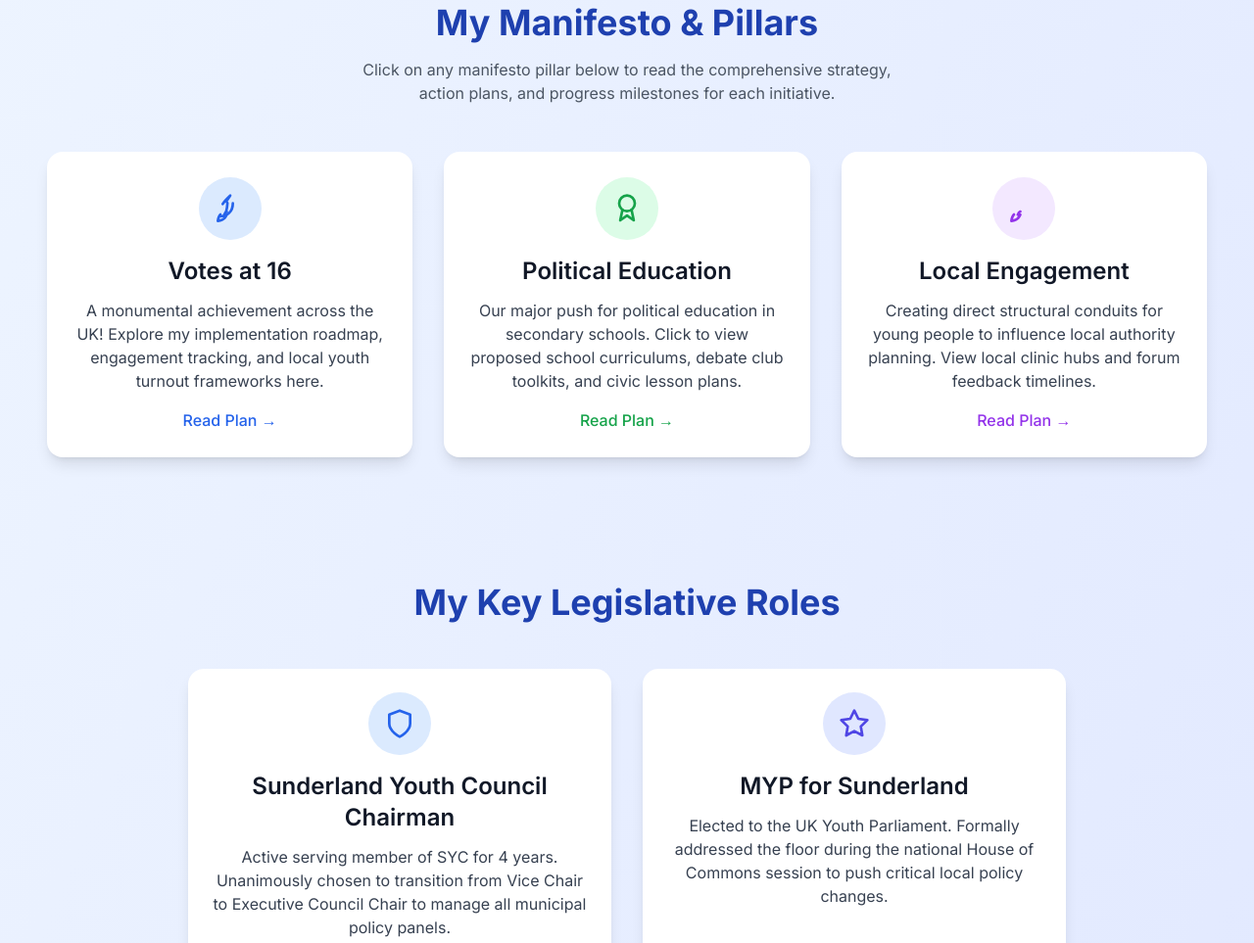
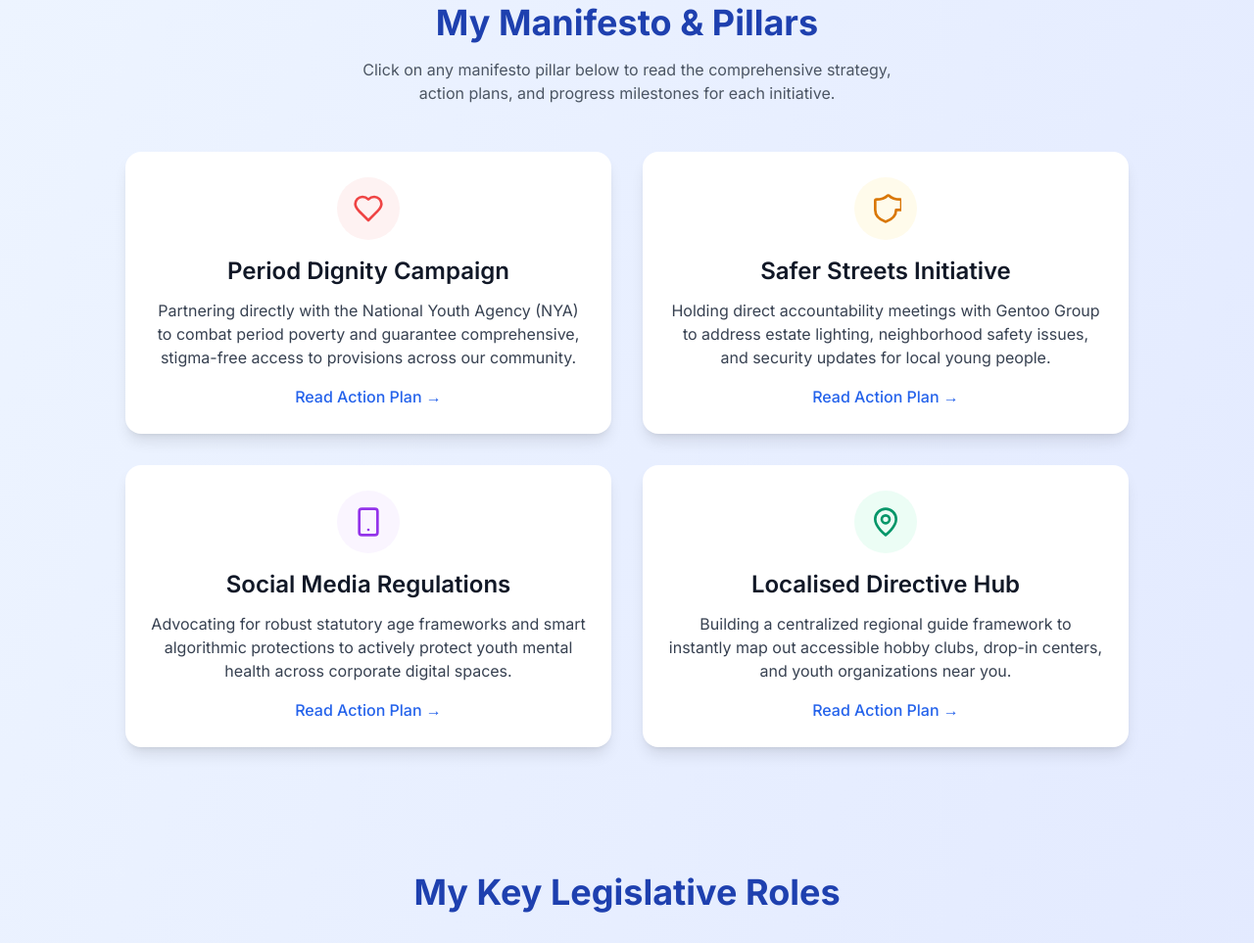
Before and after one commit to NathanajithMYP/Campaign, a plain HTML site: page index.html in a window 1280 px wide. Shown: the part 841-1804 px from the top of the page at 98% size. Drawn offline with nearby package versions, Linux system fonts and the light colour scheme.

Commit message:
Update index.html

```diff
--- a/index.html
+++ b/index.html
@@ -52,7 +52,7 @@
         </div>
     </section>
 
-    <section id="manifesto" class="container mx-auto py-16 px-6 md:px-12">
+        <section id="manifesto" class="container mx-auto py-16 px-6 md:px-12">
         <h2 class="text-4xl font-bold text-center text-blue-800 mb-4">
             My Manifesto & Pillars
         </h2>
@@ -60,56 +60,73 @@
             Click on any manifesto pillar below to read the comprehensive strategy, action plans, and progress milestones for each initiative.
         </p>
 
-        <div class="grid grid-cols-1 md:grid-cols-2 lg:grid-cols-3 gap-8">
-            <!-- Pillar 1 Link Block -->
-            <a href="manifesto/votes-at-16.html" class="bg-white p-6 rounded-2xl shadow-lg flex flex-col items-center text-center transform hover:scale-105 hover:shadow-2xl border-2 border-transparent hover:border-blue-400 transition duration-300 group">
-                <div class="p-4 bg-blue-100 rounded-full mb-4 group-hover:bg-blue-200 transition duration-300">
-                    <svg xmlns="http://www.w3.org/2000/svg" width="24" height="24" viewBox="0 0 24 24" fill="none" stroke="currentColor" stroke-width="2" stroke-linecap="round" stroke-linejoin="round" class="lucide lucide-rocket text-blue-600 w-8 h-8"><path d="M4.5 16.5c-1.5 1.26-2 5-2 5s3.74-.5 5-2c.75-.75 1.39-1.72 1.87-2.78m.02-2.46c-.62.26-1.29.48-2 2.5l-.5 1c2.2-2.2 2.85-7.5 3-10-.26-.44-.52-.89-.79-1.34L12 2l-3 3c-1.35 1.35-2.22 2.67-2.78 3.5M14 8c0 6-4 10-10 10"/></svg>
+        <div class="grid grid-cols-1 md:grid-cols-2 gap-8 max-w-5xl mx-auto">
+            <!-- Pillar 1: Period Dignity -->
+            <a href="manifesto/period-dignity.html" class="bg-white p-6 rounded-2xl shadow-lg flex flex-col items-center text-center transform hover:scale-105 hover:shadow-2xl border-2 border-transparent hover:border-blue-400 transition duration-300 group">
+                <div class="p-4 bg-red-50 rounded-full mb-4 group-hover:bg-red-100 transition duration-300">
+                    <svg xmlns="http://www.w3.org/2000/svg" width="24" height="24" viewBox="0 0 24 24" fill="none" stroke="currentColor" stroke-width="2" stroke-linecap="round" stroke-linejoin="round" class="lucide lucide-heart text-red-500 w-8 h-8"><path d="M19 14c1.49-1.46 3-3.21 3-5.5A5.5 5.5 0 0 0 16.5 3c-1.76 0-3 .5-4.5 2-1.5-1.5-2.74-2-4.5-2A5.5 5.5 0 0 0 2 8.5c0 2.3 1.5 4.05 3 5.5l7 7Z"/></svg>
                 </div>
                 <h3 class="text-2xl font-semibold text-gray-900 mb-3 group-hover:text-blue-700 transition duration-300">
-                    Votes at 16
+                    Period Dignity Campaign
                 </h3>
                 <p class="text-gray-700 flex-grow">
-                    A monumental achievement across the UK! Explore my implementation roadmap, engagement tracking, and local youth turnout frameworks here.
+                    Partnering directly with the National Youth Agency (NYA) to combat period poverty and guarantee comprehensive, stigma-free access to provisions across our community.
                 </p>
                 <span class="text-blue-600 font-medium mt-4 inline-flex items-center group-hover:translate-x-1 transition-transform duration-300">
-                    Read Plan &rarr;
+                    Read Action Plan &rarr;
                 </span>
             </a>
 
-            <!-- Pillar 2 Link Block -->
-            <a href="manifesto/political-education.html" class="bg-white p-6 rounded-2xl shadow-lg flex flex-col items-center text-center transform hover:scale-105 hover:shadow-2xl border-2 border-transparent hover:border-blue-400 transition duration-300 group">
-                <div class="p-4 bg-green-100 rounded-full mb-4 group-hover:bg-green-200 transition duration-300">
-                    <svg xmlns="http://www.w3.org/2000/svg" width="24" height="24" viewBox="0 0 24 24" fill="none" stroke="currentColor" stroke-width="2" stroke-linecap="round" stroke-linejoin="round" class="lucide lucide-award text-green-600 w-8 h-8"><circle cx="12" cy="8" r="6"/><path d="M15.477 12.89L17.18 21l-5.15-3.62L6.82 21l1.703-8.11"/></svg>
+            <!-- Pillar 2: Safer Streets -->
+            <a href="manifesto/safer-streets.html" class="bg-white p-6 rounded-2xl shadow-lg flex flex-col items-center text-center transform hover:scale-105 hover:shadow-2xl border-2 border-transparent hover:border-blue-400 transition duration-300 group">
+                <div class="p-4 bg-amber-50 rounded-full mb-4 group-hover:bg-amber-100 transition duration-300">
+                    <svg xmlns="http://www.w3.org/2000/svg" width="24" height="24" viewBox="0 0 24 24" fill="none" stroke="currentColor" stroke-width="2" stroke-linecap="round" stroke-linejoin="round" class="lucide lucide-shield text-amber-600 w-8 h-8"><path d="M20 13c0 5-3.5 7.5-7.66 8.95a1 1 0 0 1-.67-.01C7.5 20.5 4 18 4 13V6a1 1 0 0 1 1-1c3.4 0 6.8-1.4 8.5-3a1 1 0 0 1 1 0c1.7 1.6 5.1 3 8.5 3a1 1 0 0 1 1 1v7Z"/></svg>
                 </div>
-                <h3 class="text-2xl font-semibold text-gray-900 mb-3 group-hover:text-green-700 transition duration-300">
-                    Political Education
+                <h3 class="text-2xl font-semibold text-gray-900 mb-3 group-hover:text-blue-700 transition duration-300">
+                    Safer Streets Initiative
                 </h3>
                 <p class="text-gray-700 flex-grow">
-                    Our major push for political education in secondary schools. Click to view proposed school curriculums, debate club toolkits, and civic lesson plans.
+                    Holding direct accountability meetings with Gentoo Group to address estate lighting, neighborhood safety issues, and security updates for local young people.
                 </p>
-                <span class="text-green-600 font-medium mt-4 inline-flex items-center group-hover:translate-x-1 transition-transform duration-300">
-                    Read Plan &rarr;
+                <span class="text-blue-600 font-medium mt-4 inline-flex items-center group-hover:translate-x-1 transition-transform duration-300">
+                    Read Action Plan &rarr;
                 </span>
             </a>
 
-            <!-- Pillar 3 Link Block -->
-            <a href="manifesto/youth-engagement.html" class="bg-white p-6 rounded-2xl shadow-lg flex flex-col items-center text-center transform hover:scale-105 hover:shadow-2xl border-2 border-transparent hover:border-blue-400 transition duration-300 group">
-                <div class="p-4 bg-purple-100 rounded-full mb-4 group-hover:bg-purple-200 transition duration-300">
-                    <svg xmlns="http://www.w3.org/2000/svg" width="24" height="24" viewBox="0 0 24 24" fill="none" stroke="currentColor" stroke-width="2" stroke-linecap="round" stroke-linejoin="round" class="lucide lucide-rocket text-purple-600 w-8 h-8"><path d="M4.5 16.5c-1.5 1.26-2 5-2 5s3.74-.5 5-2c.75-.75 1.39-1.72 1.87-2.78m.02-2.46c-.62.26-1.29.48-2 2.5"/></svg>
+            <!-- Pillar 3: Social Media Ban -->
+            <a href="manifesto/social-media-ban.html" class="bg-white p-6 rounded-2xl shadow-lg flex flex-col items-center text-center transform hover:scale-105 hover:shadow-2xl border-2 border-transparent hover:border-blue-400 transition duration-300 group">
+                <div class="p-4 bg-purple-50 rounded-full mb-4 group-hover:bg-purple-100 transition duration-300">
+                    <svg xmlns="http://www.w3.org/2000/svg" width="24" height="24" viewBox="0 0 24 24" fill="none" stroke="currentColor" stroke-width="2" stroke-linecap="round" stroke-linejoin="round" class="lucide lucide-smartphone text-purple-600 w-8 h-8"><rect width="14" height="20" x="5" y="2" rx="2" ry="2"/><path d="M12 18h.01"/></svg>
                 </div>
-                <h3 class="text-2xl font-semibold text-gray-900 mb-3 group-hover:text-purple-700 transition duration-300">
-                    Local Engagement
+                <h3 class="text-2xl font-semibold text-gray-900 mb-3 group-hover:text-blue-700 transition duration-300">
+                    Social Media Regulations
                 </h3>
                 <p class="text-gray-700 flex-grow">
-                    Creating direct structural conduits for young people to influence local authority planning. View local clinic hubs and forum feedback timelines.
+                    Advocating for robust statutory age frameworks and smart algorithmic protections to actively protect youth mental health across corporate digital spaces.
                 </p>
-                <span class="text-purple-600 font-medium mt-4 inline-flex items-center group-hover:translate-x-1 transition-transform duration-300">
-                    Read Plan &rarr;
+                <span class="text-blue-600 font-medium mt-4 inline-flex items-center group-hover:translate-x-1 transition-transform duration-300">
+                    Read Action Plan &rarr;
+                </span>
+            </a>
+
+            <!-- Pillar 4: Localised Youth Directory -->
+            <a href="manifesto/youth-directory.html" class="bg-white p-6 rounded-2xl shadow-lg flex flex-col items-center text-center transform hover:scale-105 hover:shadow-2xl border-2 border-transparent hover:border-blue-400 transition duration-300 group">
+                <div class="p-4 bg-emerald-50 rounded-full mb-4 group-hover:bg-emerald-100 transition duration-300">
+                    <svg xmlns="http://www.w3.org/2000/svg" width="24" height="24" viewBox="0 0 24 24" fill="none" stroke="currentColor" stroke-width="2" stroke-linecap="round" stroke-linejoin="round" class="lucide lucide-map-pin text-emerald-600 w-8 h-8"><path d="M20 10c0 6-8 12-8 12s-8-6-8-12a8 8 0 0 1 16 0Z"/><circle cx="12" cy="10" r="3"/></svg>
+                </div>
+                <h3 class="text-2xl font-semibold text-gray-900 mb-3 group-hover:text-blue-700 transition duration-300">
+                    Localised Directive Hub
+                </h3>
+                <p class="text-gray-700 flex-grow">
+                    Building a centralized regional guide framework to instantly map out accessible hobby clubs, drop-in centers, and youth organizations near you.
+                </p>
+                <span class="text-blue-600 font-medium mt-4 inline-flex items-center group-hover:translate-x-1 transition-transform duration-300">
+                    Read Action Plan &rarr;
                 </span>
             </a>
         </div>
     </section>
+
 
     <section id="my_roles" class="container mx-auto py-16 px-6 md:px-12">
         <h2 class="text-4xl font-bold text-center text-blue-800 mb-12">
```
